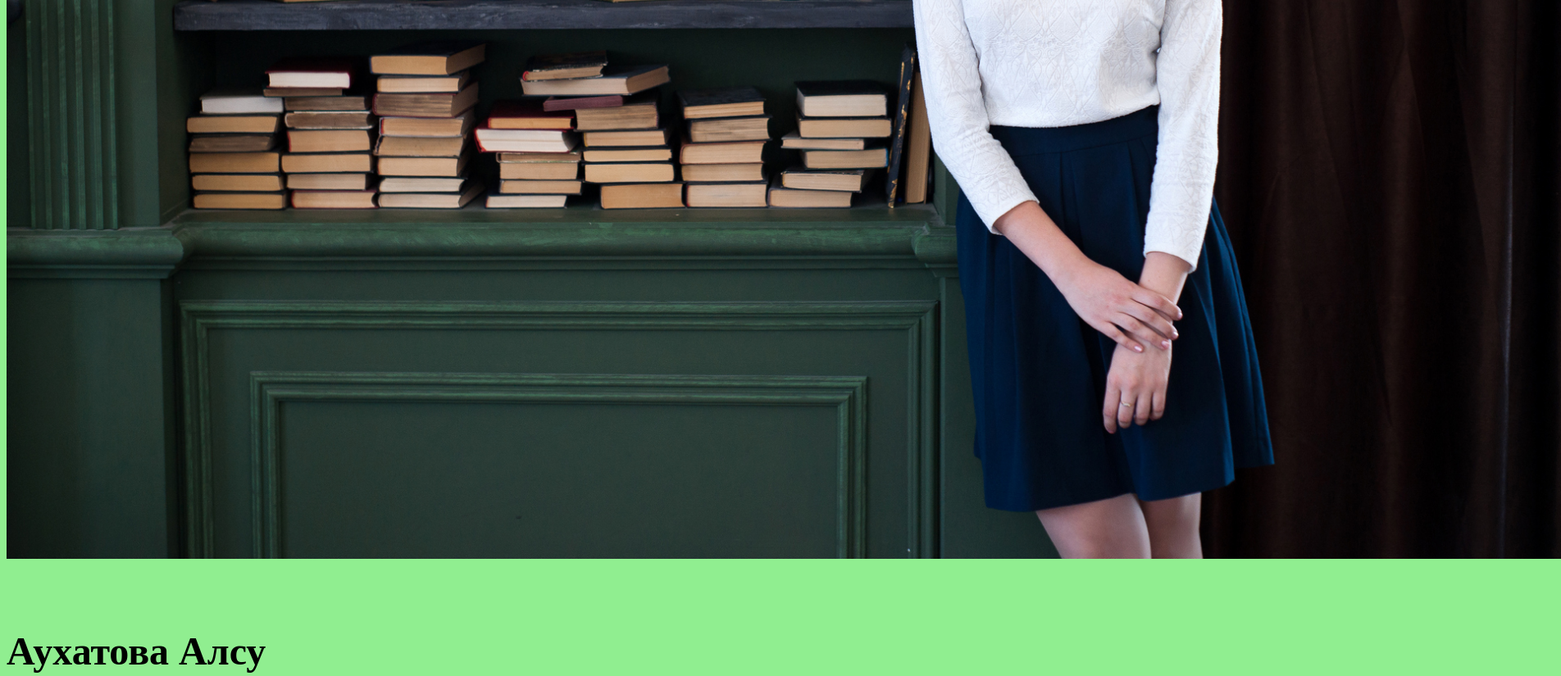
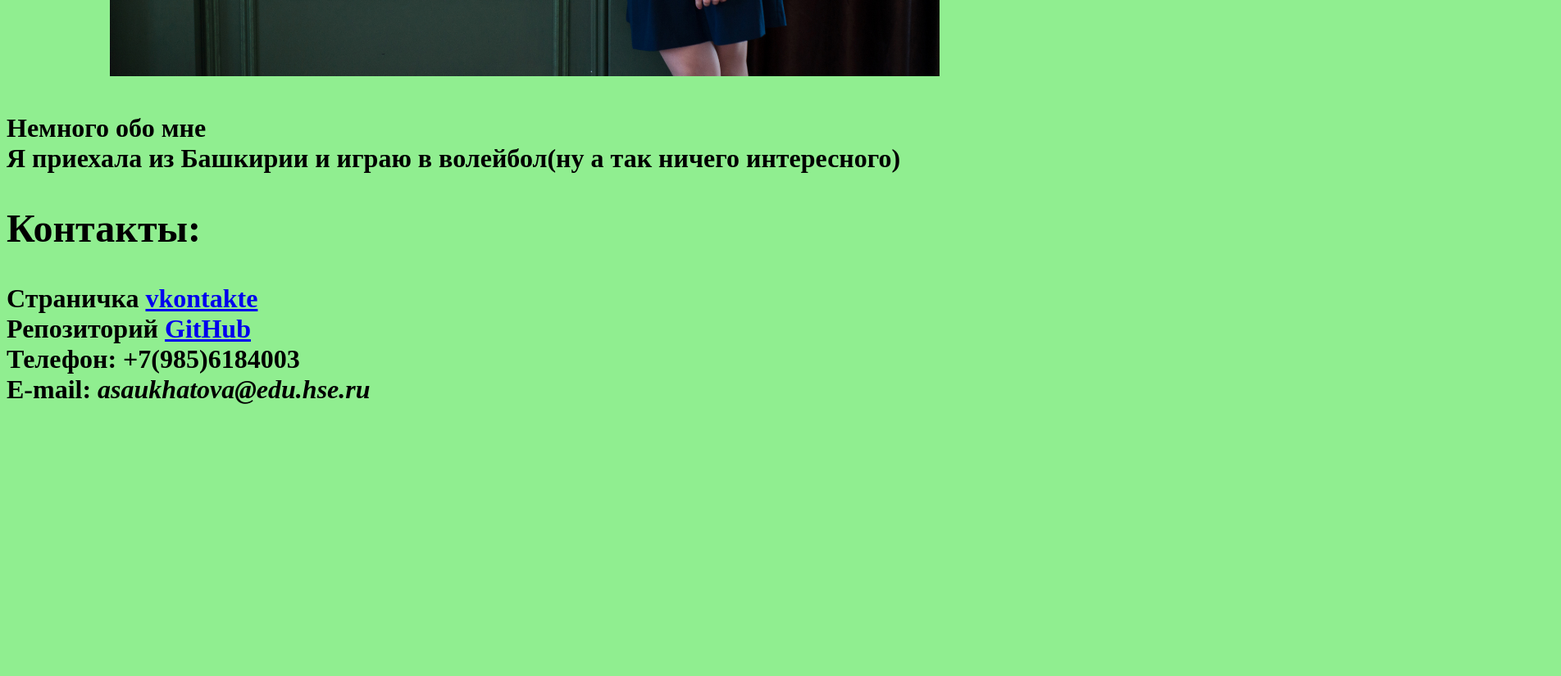
Before and after one commit to djat1999/djat1999.github.io, a plain HTML site: page index.html in a window 1280 px wide. Shown: the part 640-1465 px from the top of the page at 82% size, 1904 px wide, since content can reach past the window. After the commit the page ends 1156 px from the top, so only its background shows below. Drawn offline with Linux system fonts and the light colour scheme.

Commit message:
Update index.html

```diff
--- a/index.html
+++ b/index.html
@@ -5,14 +5,13 @@
 	      <title>Alsu BigA</title>
 	    </head>
 	    <body style="background-color:lightgreen;">
-	      <h1><font color="green" face="Monotype Corsiva">
-                 Аухатова Алсу</font>
-	      <center><img alt="Это я"width="150%" src="me.jpg"></center>
+	      <h1><center<strong><font color="green" face="Monotype Corsiva">
+                 Аухатова Алсу</font><strong>center>
+	      <center><img alt="Это я"width="80%" src="me.jpg"></center>
 	      <br/>
-	     <strong><left><h2>Аухатова Алсу</h2></left><strong>
+	       <strong>Немного обо мне <strong>
 	       <br/>
-	       <strong>Немного обо мне <strong>
-	<Я приехала из Башкирии, играю в волейбол и совершенно не умею говорить о себе>
+	       Я приехала из Башкирии и играю в волейбол(ну а так ничего интересного)
 	       <br/>
 	       <strong><h2>Контакты:</h2><strong>
 	       Страничка <a href=https://vk.com/alsubiga>vkontakte</a>
```
